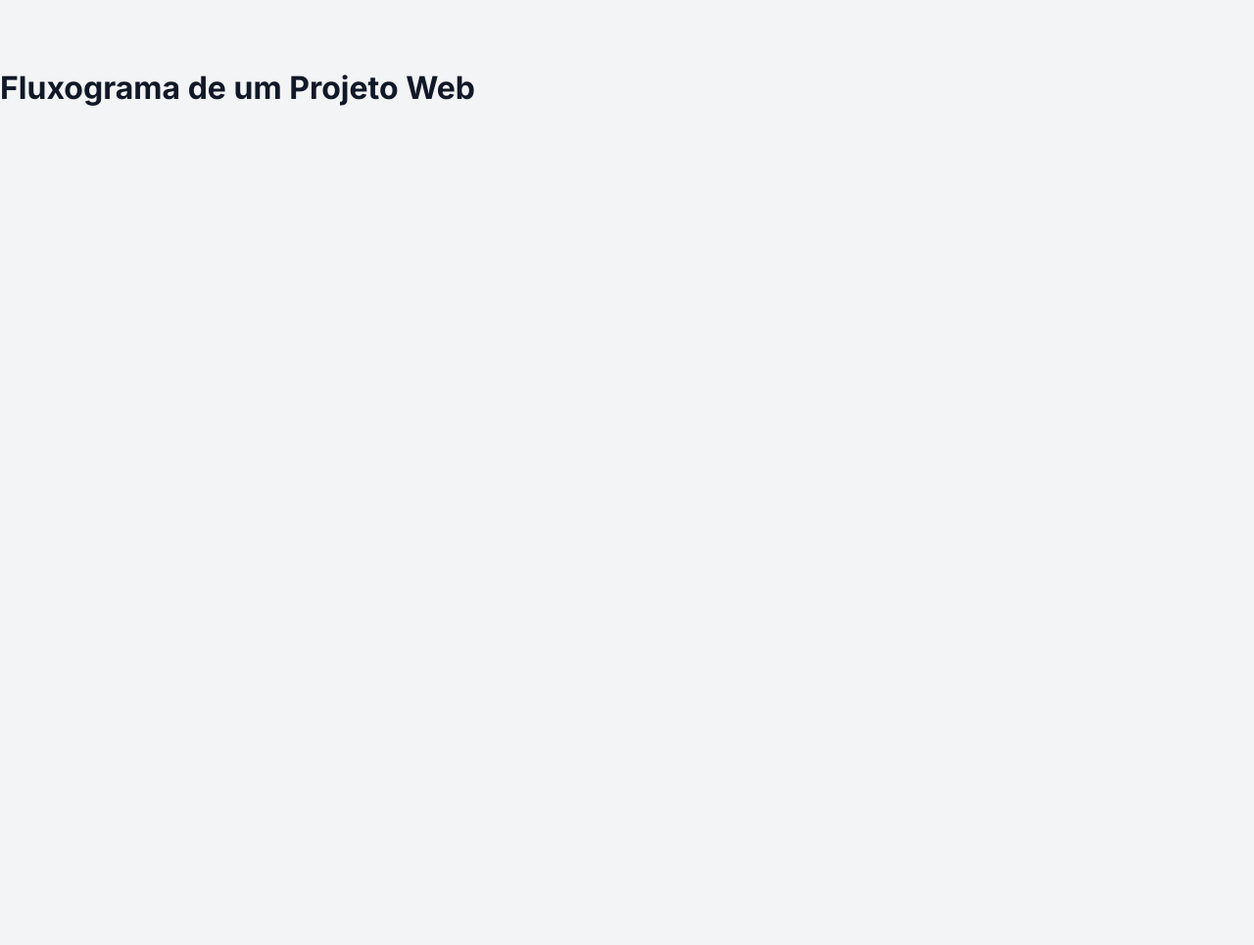
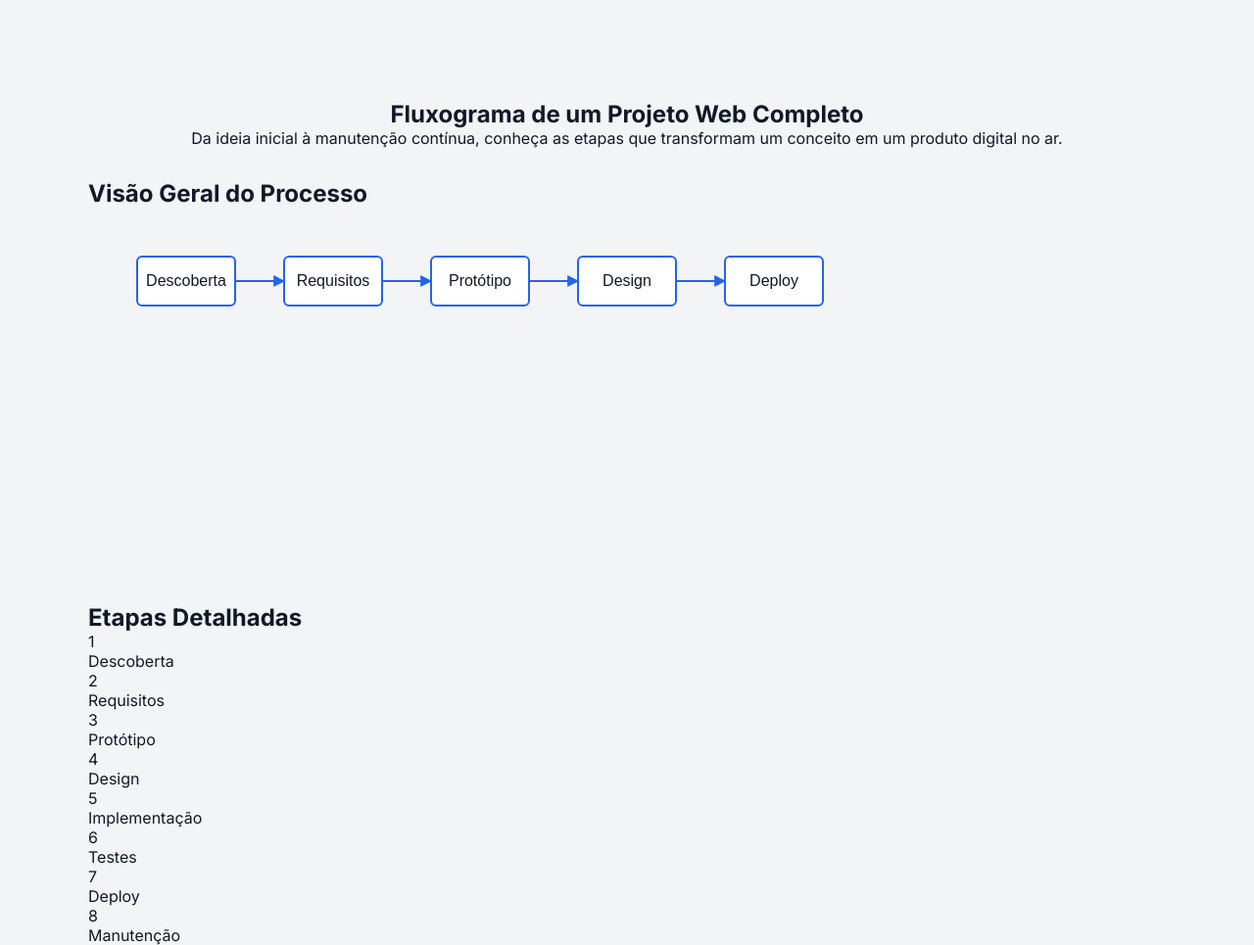
Before and after one commit to MuriloGonza/guia-web-1ano-pedro, a plain HTML site: page fluxo.html in a window 1280 px wide. Shown: the whole page at 98% size. Before the commit the page ends 800 px from the top, so only its background shows below. Drawn offline with Linux system fonts and the light colour scheme.

Commit message:
feat: implement HTML structure for project flow page

```diff
--- a/fluxo.html
+++ b/fluxo.html
@@ -19,7 +19,66 @@
     </header>
 
     <main>
-        <h1>Fluxograma de um Projeto Web</h1>
+        <div class="container">
+            <section class="page-intro">
+                <h1>Fluxograma de um Projeto Web Completo</h1>
+                <p>Da ideia inicial à manutenção contínua, conheça as etapas que transformam um conceito em um produto digital no ar.</p>
+            </section>
+
+            <section class="flowchart-section">
+                <h2>Visão Geral do Processo</h2>
+                <div class="flowchart-container">
+                    <img src="assets/fluxograma-projeto-web.svg" alt="Fluxograma de um projeto web, mostrando etapas como Descoberta, Requisitos, Design, Implementação, Testes, Deploy e Manutenção.">
+                </div>
+            </section>
+
+            <section class="timeline-section">
+                <h2>Etapas Detalhadas</h2>
+                <div class="timeline">
+                    <div class="timeline-step" data-step="descoberta">
+                        <div class="step-number">1</div>
+                        <div class="step-title">Descoberta</div>
+                    </div>
+                    <div class="timeline-step" data-step="requisitos">
+                        <div class="step-number">2</div>
+                        <div class="step-title">Requisitos</div>
+                    </div>
+                    <div class="timeline-step" data-step="prototipo">
+                        <div class="step-number">3</div>
+                        <div class="step-title">Protótipo</div>
+                    </div>
+                    <div class="timeline-step" data-step="design">
+                        <div class="step-number">4</div>
+                        <div class="step-title">Design</div>
+                    </div>
+                    <div class="timeline-step" data-step="implementacao">
+                        <div class="step-number">5</div>
+                        <div class="step-title">Implementação</div>
+                    </div>
+                    <div class="timeline-step" data-step="testes">
+                        <div class="step-number">6</div>
+                        <div class="step-title">Testes</div>
+                    </div>
+                    <div class="timeline-step" data-step="deploy">
+                        <div class="step-number">7</div>
+                        <div class="step-title">Deploy</div>
+                    </div>
+                    <div class="timeline-step" data-step="manutencao">
+                        <div class="step-number">8</div>
+                        <div class="step-title">Manutenção</div>
+                    </div>
+                </div>
+            </section>
+
+            <div id="tooltip" class="tooltip" role="tooltip" hidden>
+                <h4 id="tooltip-title">Título da Etapa</h4>
+                <div id="tooltip-content">
+                    <p><strong>Entregáveis:</strong> <span id="tooltip-deliverables"></span></p>
+                    <p><strong>Riscos Comuns:</strong> <span id="tooltip-risks"></span></p>
+                </div>
+                <div class="tooltip-arrow"></div>
+            </div>
+        </div>
     </main>
 
     <footer>
```
Also changed, not shown: assets/fluxograma-projeto-web.svg (added).
